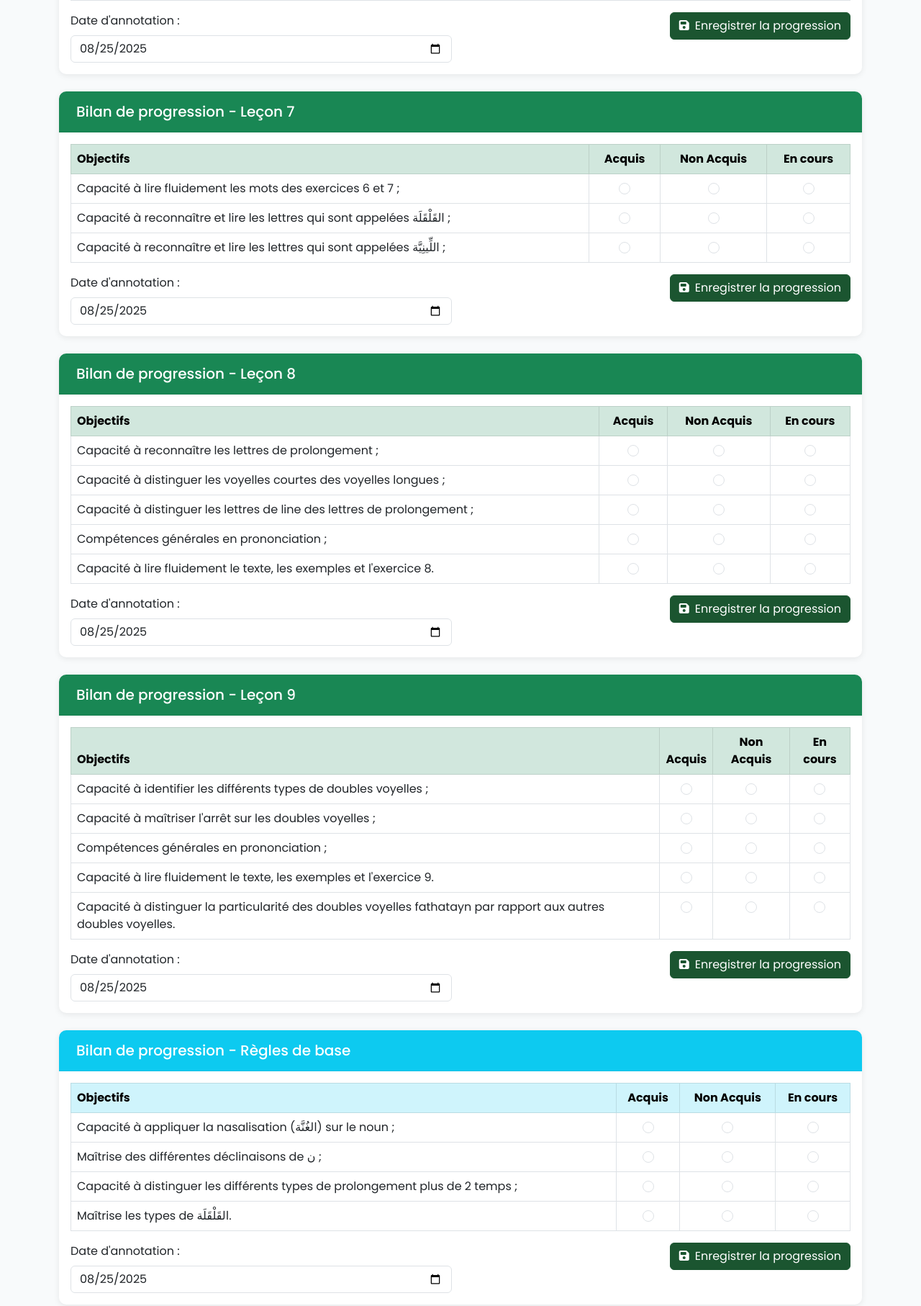
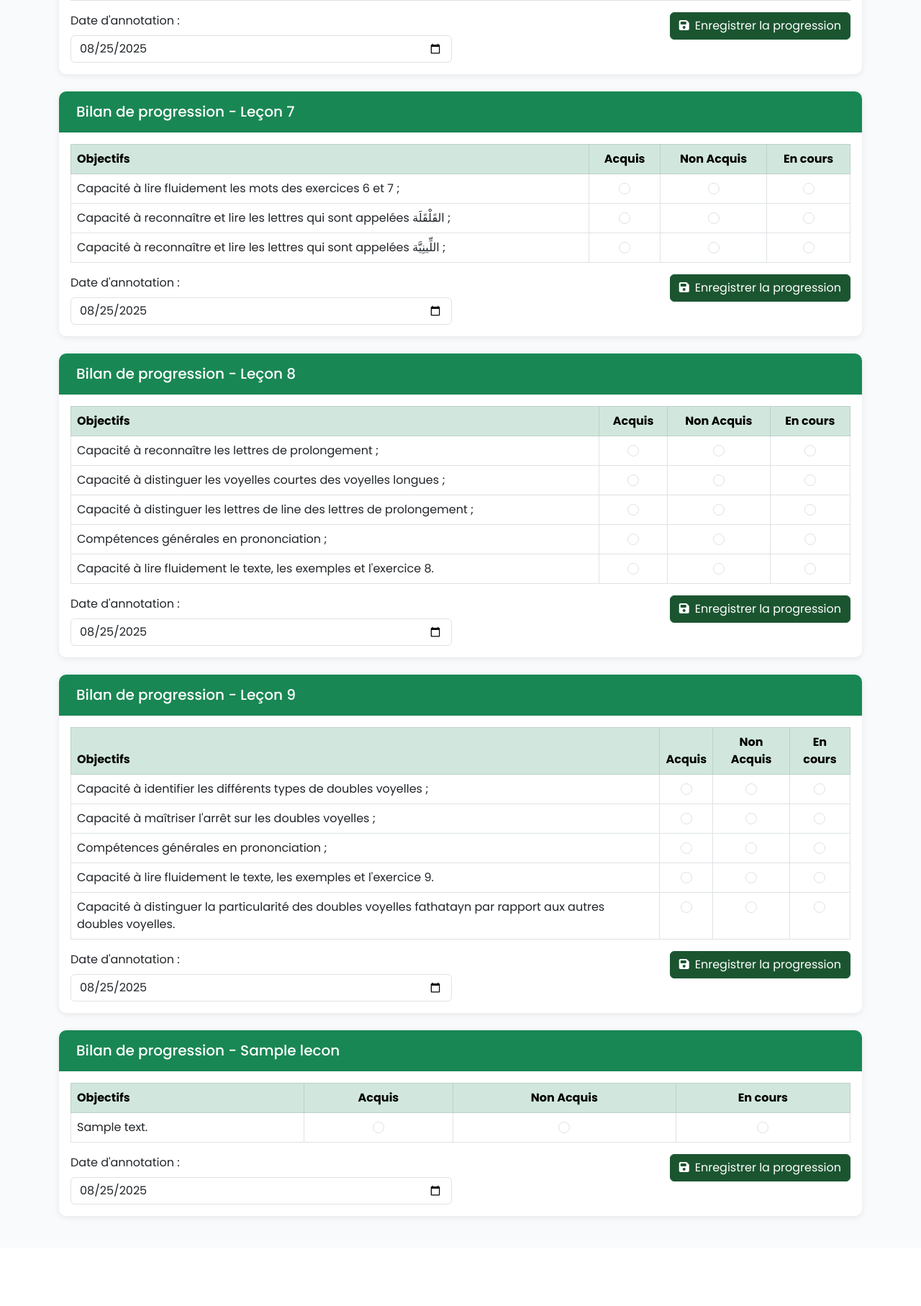
Before and after one commit to lounes44L/MyMarkaz, a Django app: template ecole_app/templates/ecole_app/carnet/index.html in a window 1280 px wide, after a click on "Livre". Shown: the part 1226-3040 px from the top of the page at 72% size. After the commit the page ends 2919 px from the top, so only its background shows below. Run offline with Django 5.2, Linux system fonts and the light colour scheme; the template is opened without the code that fills it: most values are stand-ins (such as "Sample title", 1, 10 or a date in 2020); parts of the project's set-up code (start-up, migrations or seed data) failed here and were passed over; some libraries are stand-ins or nearby versions.

Commit message:
Ajout du système complet de gestion Markaz - application Django

```diff
--- a/ecole_app/templates/ecole_app/carnet/index.html
+++ b/ecole_app/templates/ecole_app/carnet/index.html
@@ -600,15 +600,16 @@
                             </div>
                         </div>
 
-                        <!-- Sixième tableau: Bilan de progression - Règles de base -->
+                        <!-- Tableaux dynamiques générés à partir des compétences de la base de données -->
+                        {% for lecon, competences_list in competences_par_lecon.items %}
                         <div class="card mt-4">
-                            <div class="card-header bg-info text-white">
-                                <h5 class="mb-0">Bilan de progression - Règles de base</h5>
+                            <div class="card-header bg-success text-white">
+                                <h5 class="mb-0">Bilan de progression - {{ lecon }}</h5>
                             </div>
                             <div class="card-body">
                                 <div class="table-responsive">
                                     <table class="table table-bordered">
-                                        <thead class="table-info">
+                                        <thead class="table-success">
                                             <tr>
                                                 <th class="w-60">Objectifs</th>
                                                 <th class="text-center">Acquis</th>
@@ -617,39 +618,52 @@
                                             </tr>
                                         </thead>
                                         <tbody>
+                                            {% for comp_data in competences_list %}
+                                            {% with competence=comp_data.competence evaluation=comp_data.evaluation %}
                                             <tr>
-                                                <td>Capacité à appliquer la nasalisation (الغُنَّة) sur le noun ;</td>
-                                                <td class="text-center"><input type="radio" name="bilan_regles_1" value="acquis" class="form-check-input competence-check" data-eleve="{{ eleve.id }}" data-competence="regles_1" data-tableau="6" title="Acquis - Appliquer la nasalisation" aria-label="Acquis - Appliquer la nasalisation" {% if competences_status.regles_1 == 'acquis' %}checked{% endif %}></td>
-                                                <td class="text-center"><input type="radio" name="bilan_regles_1" value="non_acquis" class="form-check-input competence-check" data-eleve="{{ eleve.id }}" data-competence="regles_1" data-tableau="6" title="Non Acquis - Appliquer la nasalisation" aria-label="Non Acquis - Appliquer la nasalisation" {% if competences_status.regles_1 == 'non_acquis' %}checked{% endif %}></td>
-                                                <td class="text-center"><input type="radio" name="bilan_regles_1" value="en_cours" class="form-check-input competence-check" data-eleve="{{ eleve.id }}" data-competence="regles_1" data-tableau="6" title="En cours - Appliquer la nasalisation" aria-label="En cours - Appliquer la nasalisation" {% if competences_status.regles_1 == 'en_cours' %}checked{% endif %}></td>
+                                                <td>{{ competence.description }}</td>
+                                                <td class="text-center">
+                                                    <input type="radio" name="bilan_{{ competence.id }}" value="acquis"
+                                                           class="form-check-input competence-check"
+                                                           data-eleve="{{ eleve.id }}"
+                                                           data-competence="{{ competence.id }}"
+                                                           data-tableau="{{ forloop.parentloop.counter }}"
+                                                           title="Acquis - {{ competence.description|truncatechars:50 }}"
+                                                           aria-label="Acquis - {{ competence.description|truncatechars:50 }}"
+                                                           {% if evaluation and evaluation.statut == 'acquis' %}checked{% endif %}>
+                                                </td>
+                                                <td class="text-center">
+                                                    <input type="radio" name="bilan_{{ competence.id }}" value="non_acquis"
+                                                           class="form-check-input competence-check"
+                                                           data-eleve="{{ eleve.id }}"
+                                                           data-competence="{{ competence.id }}"
+                                                           data-tableau="{{ forloop.parentloop.counter }}"
+                                                           title="Non Acquis - {{ competence.description|truncatechars:50 }}"
+                                                           aria-label="Non Acquis - {{ competence.description|truncatechars:50 }}"
+                                                           {% if evaluation and evaluation.statut == 'non_acquis' %}checked{% endif %}>
+                                                </td>
+                                                <td class="text-center">
+                                                    <input type="radio" name="bilan_{{ competence.id }}" value="en_cours"
+                                                           class="form-check-input competence-check"
+                                                           data-eleve="{{ eleve.id }}"
+                                                           data-competence="{{ competence.id }}"
+                                                           data-tableau="{{ forloop.parentloop.counter }}"
+                                                           title="En cours - {{ competence.description|truncatechars:50 }}"
+                                                           aria-label="En cours - {{ competence.description|truncatechars:50 }}"
+                                                           {% if evaluation and evaluation.statut == 'en_cours' %}checked{% endif %}>
+                                                </td>
                                             </tr>
-                                            <tr>
-                                                <td>Maîtrise des différentes déclinaisons de ن ;</td>
-                                                <td class="text-center"><input type="radio" name="bilan_regles_2" value="acquis" class="form-check-input competence-check" data-eleve="{{ eleve.id }}" data-competence="regles_2" data-tableau="6" title="Acquis - Déclinaisons de ن" aria-label="Acquis - Déclinaisons de ن" {% if competences_status.regles_2 == 'acquis' %}checked{% endif %}></td>
-                                                <td class="text-center"><input type="radio" name="bilan_regles_2" value="non_acquis" class="form-check-input competence-check" data-eleve="{{ eleve.id }}" data-competence="regles_2" data-tableau="6" title="Non Acquis - Déclinaisons de ن" aria-label="Non Acquis - Déclinaisons de ن" {% if competences_status.regles_2 == 'non_acquis' %}checked{% endif %}></td>
-                                                <td class="text-center"><input type="radio" name="bilan_regles_2" value="en_cours" class="form-check-input competence-check" data-eleve="{{ eleve.id }}" data-competence="regles_2" data-tableau="6" title="En cours - Déclinaisons de ن" aria-label="En cours - Déclinaisons de ن" {% if competences_status.regles_2 == 'en_cours' %}checked{% endif %}></td>
-                                            </tr>
-                                            <tr>
-                                                <td>Capacité à distinguer les différents types de prolongement plus de 2 temps ;</td>
-                                                <td class="text-center"><input type="radio" name="bilan_regles_3" value="acquis" class="form-check-input competence-check" data-eleve="{{ eleve.id }}" data-competence="regles_3" data-tableau="6" title="Acquis - Types de prolongement" aria-label="Acquis - Types de prolongement" {% if competences_status.regles_3 == 'acquis' %}checked{% endif %}></td>
-                                                <td class="text-center"><input type="radio" name="bilan_regles_3" value="non_acquis" class="form-check-input competence-check" data-eleve="{{ eleve.id }}" data-competence="regles_3" data-tableau="6" title="Non Acquis - Types de prolongement" aria-label="Non Acquis - Types de prolongement" {% if competences_status.regles_3 == 'non_acquis' %}checked{% endif %}></td>
-                                                <td class="text-center"><input type="radio" name="bilan_regles_3" value="en_cours" class="form-check-input competence-check" data-eleve="{{ eleve.id }}" data-competence="regles_3" data-tableau="6" title="En cours - Types de prolongement" aria-label="En cours - Types de prolongement" {% if competences_status.regles_3 == 'en_cours' %}checked{% endif %}></td>
-                                            </tr>
-                                            <tr>
-                                                <td>Maîtrise les types de القَلْقَلَة.</td>
-                                                <td class="text-center"><input type="radio" name="bilan_regles_4" value="acquis" class="form-check-input competence-check" data-eleve="{{ eleve.id }}" data-competence="regles_4" data-tableau="6" title="Acquis - Types de القَلْقَلَة" aria-label="Acquis - Types de القَلْقَلَة" {% if competences_status.regles_4 == 'acquis' %}checked{% endif %}></td>
-                                                <td class="text-center"><input type="radio" name="bilan_regles_4" value="non_acquis" class="form-check-input competence-check" data-eleve="{{ eleve.id }}" data-competence="regles_4" data-tableau="6" title="Non Acquis - Types de القَلْقَلَة" aria-label="Non Acquis - Types de القَلْقَلَة" {% if competences_status.regles_4 == 'non_acquis' %}checked{% endif %}></td>
-                                                <td class="text-center"><input type="radio" name="bilan_regles_4" value="en_cours" class="form-check-input competence-check" data-eleve="{{ eleve.id }}" data-competence="regles_4" data-tableau="6" title="En cours - Types de القَلْقَلَة" aria-label="En cours - Types de القَلْقَلَة" {% if competences_status.regles_4 == 'en_cours' %}checked{% endif %}></td>
-                                            </tr>
+                                            {% endwith %}
+                                            {% endfor %}
                                         </tbody>
                                     </table>
                                     <div class="row mt-3">
                                         <div class="col-md-6">
-                                            <label for="date_annotation_6" class="form-label">Date d'annotation :</label>
-                                            <input type="date" id="date_annotation_6" name="date_annotation_6" class="form-control date-annotation" data-tableau="6" value="{% now 'Y-m-d' %}">
+                                            <label for="date_annotation_{{ forloop.counter }}" class="form-label">Date d'annotation :</label>
+                                            <input type="date" id="date_annotation_{{ forloop.counter }}" name="date_annotation_{{ forloop.counter }}" class="form-control date-annotation" data-tableau="{{ forloop.counter }}" value="{% now 'Y-m-d' %}">
                                         </div>
                                         <div class="col-md-6 text-end">
-                                            <button class="btn btn-primary save-progression" data-tableau="6">
+                                            <button class="btn btn-primary save-progression" data-tableau="{{ forloop.counter }}">
                                                 <i class="fas fa-save me-2"></i>Enregistrer la progression
                                             </button>
                                         </div>
@@ -657,6 +671,7 @@
                                 </div>
                             </div>
                         </div>
+                        {% endfor %}
 
                     </div>
                 </div>
@@ -770,24 +785,7 @@
                         el.textContent = '0';
                     });
 
-                    // Afficher un message discret dans l'interface
-                    const messageContainer = document.createElement('div');
-                    messageContainer.className = 'alert alert-warning alert-dismissible fade show mt-3';
-                    messageContainer.innerHTML = `
-                        <strong>Information :</strong> Aucune donnée disponible pour ${mois}/${annee}.
-                        <button type="button" class="btn-close" data-bs-dismiss="alert" aria-label="Fermer"></button>
-                    `;
-
-                    // Insérer le message après le premier .row
-                    const firstRow = document.querySelector('.row');
-                    if (firstRow && firstRow.parentNode) {
-                        firstRow.parentNode.insertBefore(messageContainer, firstRow.nextSibling);
-
-                        // Supprimer automatiquement après 5 secondes
-                        setTimeout(() => {
-                            messageContainer.remove();
-                        }, 5000);
-                    }
+                    // Message supprimé - pas d'affichage d'alerte
                 });
         }
 
@@ -1229,8 +1227,8 @@
             });
         });
 
-        // Initialiser les données du carnet au chargement de la page
-        updateCarnetData();
+        // Ne plus charger automatiquement les données AJAX au démarrage
+        // Les données seront chargées seulement quand l'utilisateur clique sur "Afficher"
     });
 
     // Fonction pour récupérer le token CSRF
--- a/ecole_app/templates/ecole_app/eleves/objectifs_section.html
+++ b/ecole_app/templates/ecole_app/eleves/objectifs_section.html
@@ -192,7 +192,7 @@
                                 <div class="mt-3">
                                     <h4 class="small font-weight-bold">Progression globale <span class="float-right">{{ progression_pourcentage|default:"0" }}%</span></h4>
                                     <div class="progress mb-4">
-                                        <div class="progress-bar bg-info" role="progressbar" aria-valuenow="{{ progression_pourcentage|default:'0' }}" aria-valuemin="0" aria-valuemax="100" data-width="{{ progression_pourcentage|default:'0' }}"></div>
+                                        <div class="progress-bar bg-info" role="progressbar" aria-valuenow="{{ progression_pourcentage|default:0|floatformat:0 }}" aria-valuemin="0" aria-valuemax="100" aria-label="Progression: {{ progression_pourcentage|default:0|floatformat:0 }}%" data-width="{{ progression_pourcentage|default:'0' }}"></div>
                                     </div>
                                 </div>
                             </div>
--- a/ecole_app/templates/ecole_app/eleves/progression_coran_section.html
+++ b/ecole_app/templates/ecole_app/eleves/progression_coran_section.html
@@ -188,7 +188,7 @@
                                         <div class="mt-3">
                                             <h4 class="small font-weight-bold">Progression du Coran <span class="float-right">{{ progression_pourcentage|default:"0" }}%</span></h4>
                                             <div class="progress mb-4">
-                                                <div class="progress-bar bg-info" role="progressbar" style="width: {{ progression_pourcentage|default:'0' }}%" aria-valuenow="{{ progression_pourcentage|default:'0' }}" aria-valuemin="0" aria-valuemax="100"></div>
+                                                <div class="progress-bar bg-success" role="progressbar" style="width: {{ progression_pourcentage|default:'0' }}%" aria-valuemin="0" aria-valuemax="100" aria-label="Progression Coran {{ progression_pourcentage|default:'0' }}%">{{ progression_pourcentage|default:'0' }}%</div>
                                             </div>
                                         </div>
                                     </div>
@@ -305,7 +305,6 @@ document.addEventListener('DOMContentLoaded', function() {
 
     // Initialiser la sourate actuelle si elle existe
     {% if progression_coran %}
-    (function() {
     var sourateSelect = document.getElementById('sourate');
     for (var i = 0; i < sourateSelect.options.length; i++) {
         if (sourateSelect.options[i].value === "{{ progression_coran.sourate_actuelle }}") {
@@ -320,7 +319,6 @@ document.addEventListener('DOMContentLoaded', function() {
     var pageObjectifSelect = document.getElementById('page_objectif');
     pageDebutSourateSelect.value = "{{ progression_coran.page_debut_sourate }}";
     pageObjectifSelect.value = "{{ progression_coran.page_actuelle }}";
-    })();
     {% endif %}
 });
 </script>
--- a/ecole_app/templates/ecole_app/professeurs/liste.html
+++ b/ecole_app/templates/ecole_app/professeurs/liste.html
@@ -42,7 +42,7 @@
             <div class="col-auto">
                 <div class="input-group">
                     <input type="text" id="searchProfs" class="form-control" placeholder="Rechercher...">
-                    <button class="btn btn-outline-secondary" type="button">
+                    <button class="btn btn-outline-secondary" type="button" title="Rechercher" aria-label="Rechercher">
                         <i class="fas fa-search"></i>
                     </button>
                 </div>
```
Also changed, not shown: ecole_app/templates/ecole_app/creneaux/detail.html (+6 -6 lines), ecole_app/templates/ecole_app/notes/liste.html (+4 -8 lines), ecole_app/templates/ecole_app/notes/statistiques_classe.html (+2 -24 lines), ecole_app/views_carnet.py (+10 -1 lines). Lines whose indentation alone changed are shown as unchanged.
